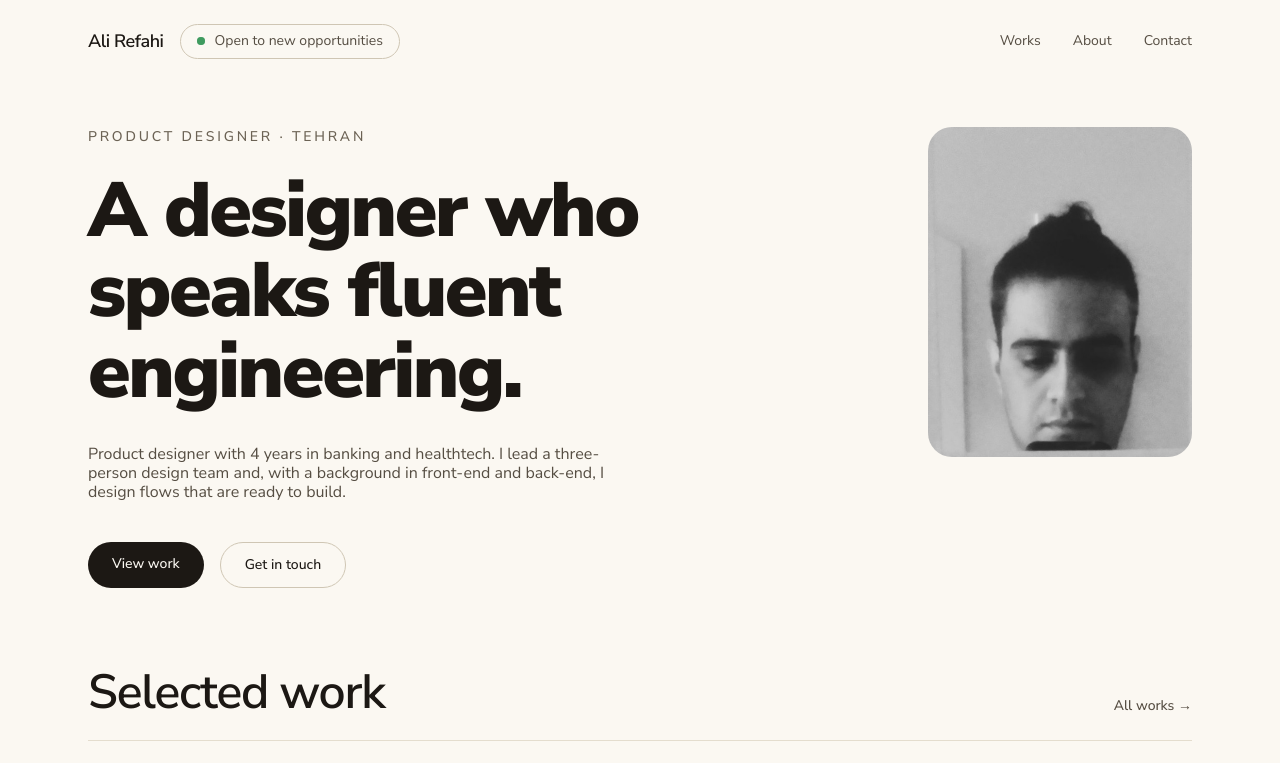
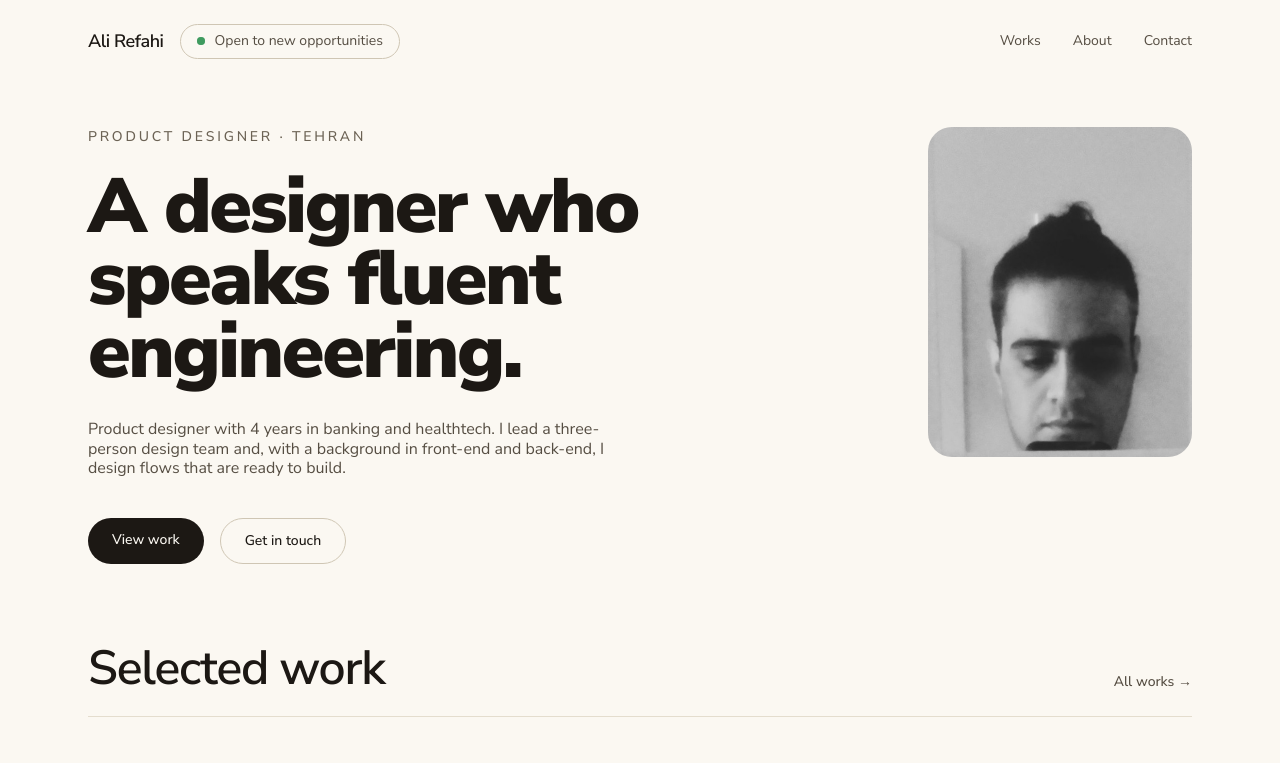
Before and after one commit to alirefahi/Portfolio, a React (Vite) app: page / in a window 1280 px wide. Shown: the top 763 px of the page. Built offline with nearby package versions, Linux system fonts and the light colour scheme; the HTML template or start-up script is replaced by a standard one.

Commit message:
Update files from Figma Make

```diff
--- a/src/App.tsx
+++ b/src/App.tsx
@@ -73,7 +73,7 @@ function Hero() {
         <p className="mb-6 text-sm font-medium uppercase tracking-[0.2em] text-neutral-500">
           Product Designer · Tehran
         </p>
-        <h1 className="break-words font-sans text-[44px] font-black leading-[1.05] tracking-[-0.03em] sm:text-6xl md:text-[80px] lg:whitespace-nowrap lg:text-[clamp(3.5rem,6vw,5.5rem)]">
+        <h1 className="break-words font-sans text-[44px] font-black leading-[0.945] tracking-[-0.03em] sm:text-6xl sm:leading-[0.945] md:text-[80px] md:leading-[0.945] lg:whitespace-nowrap lg:text-[clamp(3.5rem,6vw,5.5rem)] lg:leading-[0.945]">
           <span
             className="fade-up inline-block lg:block"
             style={{ "--i": 0 } as React.CSSProperties}
```
